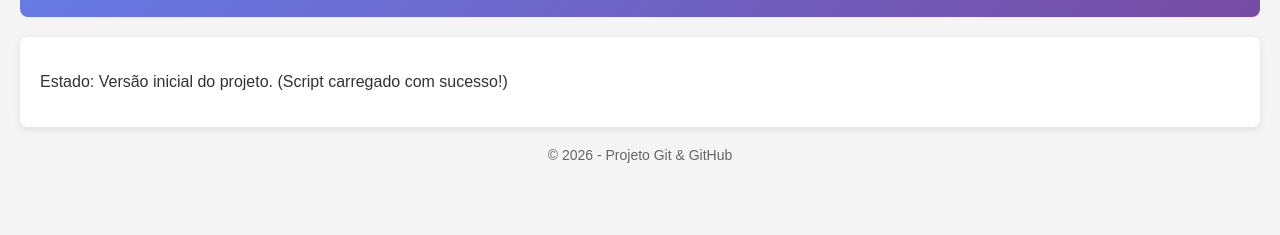
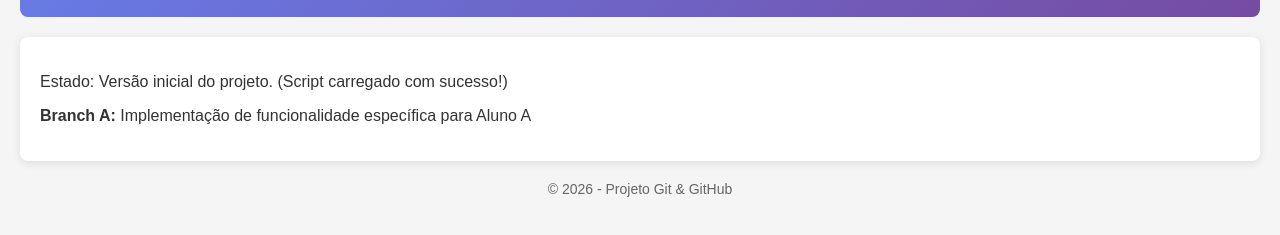
Before and after one commit to SandroMartinsT0133542-sketch/git-labs, a plain HTML site: page index.html in a window 1280 px wide. Shown: the part 107-342 px from the top of the page. Drawn offline with Linux system fonts and the light colour scheme.

Commit message:
feat(alunoA): Add feature A implementation

```diff
--- a/index.html
+++ b/index.html
@@ -14,7 +14,7 @@
   </header>
   <main>
     <p id="status">Estado: Versão inicial do projeto.</p>
-    <!-- MARCA_CONFLITO -->
+    <p><strong>Branch A:</strong> Implementação de funcionalidade específica para Aluno A</p>
   </main>
   <footer>
     <p>&copy; 2026 - Projeto Git & GitHub</p>
```
